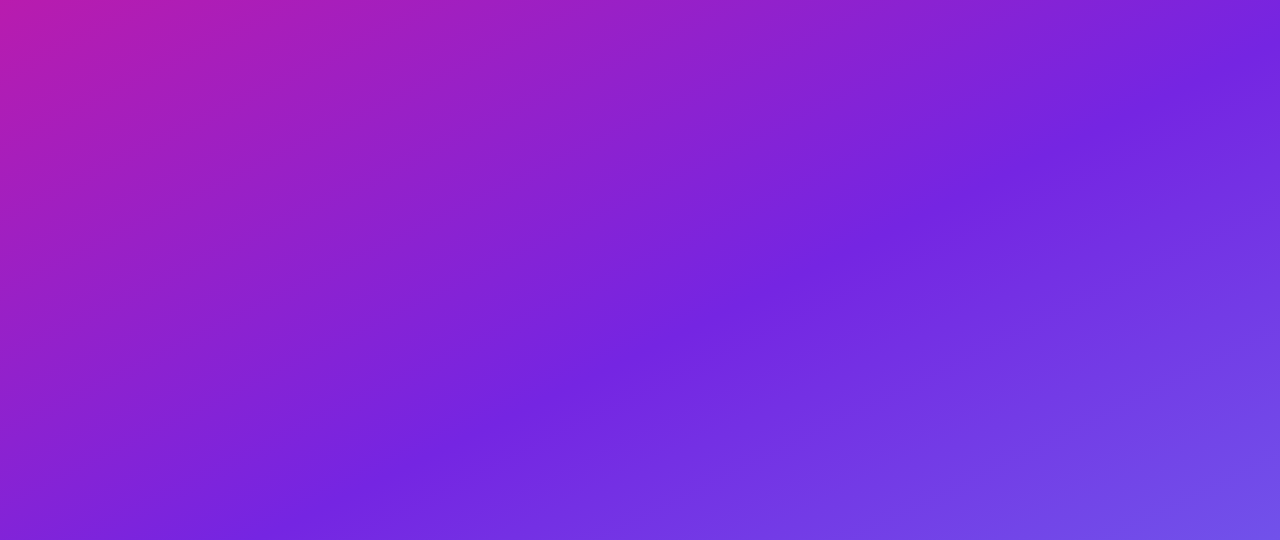
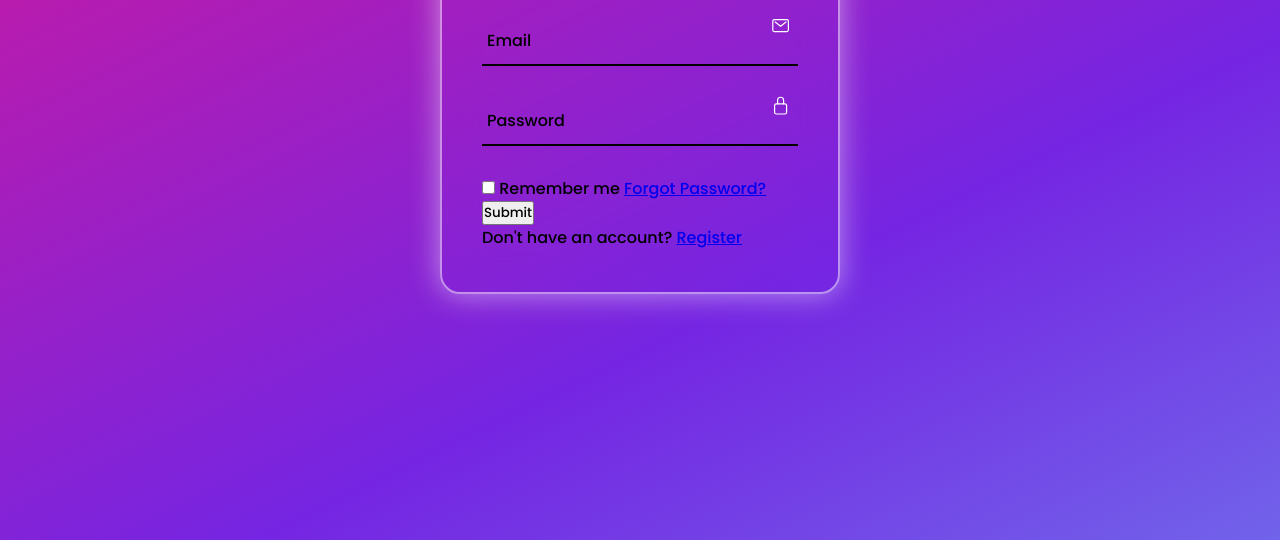
Before and after one commit to codescalper/login-page-ui, a plain HTML site: page index.html in a window 1280 px wide. Shown: the part 260-800 px from the top of the page. Drawn offline with nearby package versions, Linux system fonts and the light colour scheme.

Commit message:
Created login form

```diff
--- a/index.html
+++ b/index.html
@@ -19,9 +19,39 @@
                 <button class="btnLogin-popup">Login</button>
             </nav>
         </header>
+
+        <div class="wrapper">
+            <div class="form-box login">
+                <h2>Login</h2>
+                <form action="#">
+                    <div class="input-box">
+                        <span class="icon"><ion-icon name="mail-outline"></ion-icon></span>
+                        <input type="email" class="email" required>
+                        <label for="email">Email</label>
+                    </div>
+                    <div class="input-box">
+                        <span class="icon"><ion-icon name="lock-closed-outline"></ion-icon></span>
+                        <input type="password" class="password" required>
+                        <label for="empasswordail">Password</label>
+                    </div>
+                    <div class="remember-forget">
+                        <input type="checkbox">
+                        <label>Remember me</label>
+                        <a href="#">Forgot Password?</a>
+
+                    </div>
+                    <button>Submit</button>
+                    <div class="login-register">
+                        <p>Don't have an account?  <a href="#" class="register-link">Register</a></p>
+                    </div>
+                </form>
+            </div>
+        </div>
+
         </div>
 
 
-
+        <script type="module" src="https://unpkg.com/ionicons@7.1.0/dist/ionicons/ionicons.esm.js"></script>
+    <script nomodule src="https://unpkg.com/ionicons@7.1.0/dist/ionicons/ionicons.js"></script>
     </body>
     </html>
--- a/style.css
+++ b/style.css
@@ -1,4 +1,6 @@
-@import url('https://fonts.googleapis.com/css2?family=Rubik:wght@300&display=swap');
+
+@import url('https://fonts.googleapis.com/css2?family=Poppins:wght@100;500&display=swap');
+
 
 
 *{
@@ -71,12 +73,13 @@ header{
 }
 
 
-.gradient {
+.gradient  {
 	width: 100vw;
 	height: 100vh;
-	background: linear-gradient(334deg, #6b97f7, #7525e2, #f7137e);
+	background: linear-gradient(334deg, #6bc4f7, #7525e2, #f7137e);
 	background-size: 180% 180%;
 	animation: gradient-animation 6s ease infinite;
+
 }
 
 @keyframes gradient-animation {
@@ -90,3 +93,75 @@ header{
 		background-position: 0% 50%;
 	}
 }
+.wrapper{
+    justify-content: center;
+    align-items: center;
+    display: flex;
+    background-position: center;
+    position: relative;
+    width: 400px;
+    height: 400px;
+    background: transparent;
+    border: 2px solid rgba(255, 255, 255, 0.5);
+    border-radius: 20px;
+    backdrop-filter: blur(20px);
+    box-shadow: 0 0 30px rgba(255, 255, 255, 0.5);
+    display: flex;
+    margin: auto;
+    margin-top: 5%;
+}
+
+.wrapper .form-box{
+    width: 100%;
+    padding: 40px;
+}
+
+.form-box h2 {
+    text-align: center;
+    font-size: 2em;
+    color: #321422;
+}
+
+.input-box{
+    height: 50px;
+    width: 100%;
+    position: relative;
+    border-bottom: 2px solid #000000;
+    margin: 30px 0 ;
+}
+
+.input-box label{
+
+    position: absolute;
+    top: 50%;
+    pointer-events: none;
+    transform: translateY(-50%);
+    top: 50%;
+    font-weight: 500;
+    left: 5px;
+}
+
+.input-box input{
+    width: 100%;
+    height: 100%;
+    background: transparent;
+    border: none;
+    outline: none;
+    color: white;
+    font-weight: 400;
+    padding: 0 35px 0 5px;
+}
+
+.input-box input:focus~label,
+.input-box input:valid~label{
+    top: -5px;
+    transition: .5s;
+}
+
+.input-box .icon{
+    position: absolute;
+    right: 8px;
+    font-size: 1.2em;
+    color: white;
+    line-height: 57px;
+}
```
Lines whose indentation alone changed are shown as unchanged.
